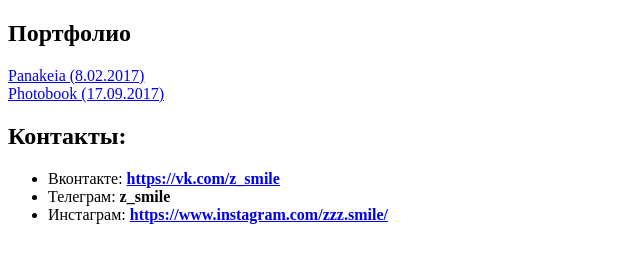
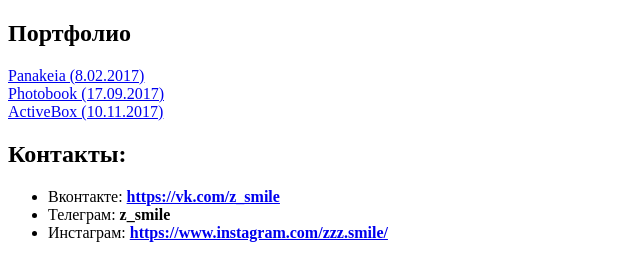
Before and after one commit to neonpower/neonpower.github.io, a plain HTML site: page index.html in a window 1280 px wide. Shown: the whole page, without its empty margins (0-640 px from the left). Drawn offline with Linux system fonts and the light colour scheme.

Commit message:
Added link to ActiveBox site

```diff
--- a/index.html
+++ b/index.html
@@ -10,6 +10,7 @@
 
 		<a href="panakeia/index.html">Panakeia (8.02.2017)</a><br>
 		<a href="photobook/index.html">Photobook (17.09.2017)</a><br>
+		<a href="activebox/index.html">ActiveBox (10.11.2017)</a><br>
 
 	</div>
 
```
